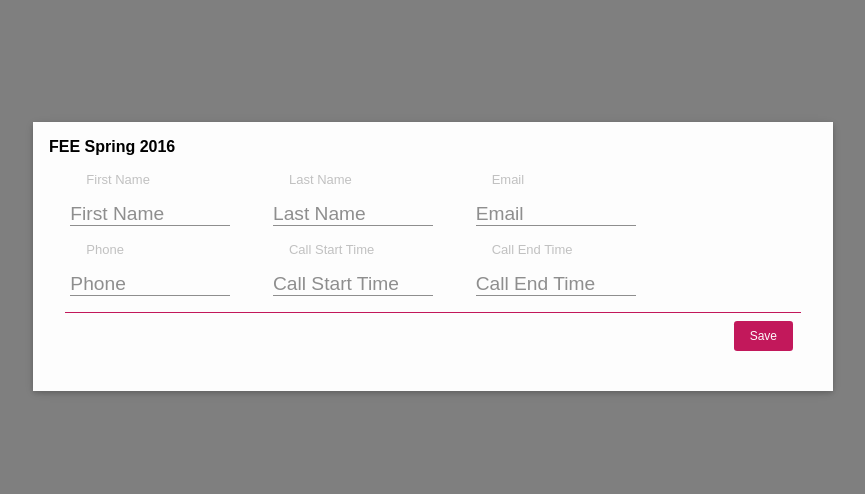
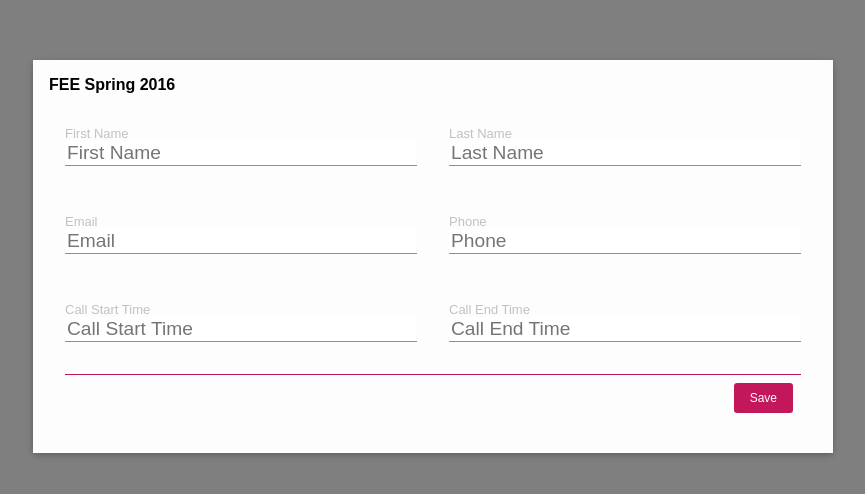
Before and after one commit to steftheo/05-form-modal, a website: page public/index.html in a window 1280 px wide. Shown: the part 144-638 px from the top of the page, without its empty margins (207-1072 px from the left). Drawn offline with nearby package versions, Linux system fonts and the light colour scheme; files that its build step writes are made by us from their sources.

Commit message:
finished

```diff
--- a/public/index.html
+++ b/public/index.html
@@ -12,27 +12,27 @@
       <div class="card-fields">
             <div class="item">
               <div class="field-label">First Name</div>
-                <div class="field-input">First Name</div>
+                <input class="field-input" placeholder="First Name">
             </div>
             <div class="item">
               <div class="field-label">Last Name</div>
-                <div class="field-input">Last Name</div>
+                <input class="field-input" placeholder="Last Name">
             </div>
             <div class="item">
               <div class="field-label">Email</div>
-              <div class="field-input">Email</div>
+              <input class="field-input" placeholder="Email">
             </div>
             <div class="item">
               <div class="field-label">Phone</div>
-              <div class="field-input">Phone</div>
+              <input class="field-input" placeholder="Phone">
             </div>
             <div class="item">
               <div class="field-label">Call Start Time</div>
-              <div class="field-input">Call Start Time</div>
+              <input class="field-input" placeholder="Call Start Time">
             </div>
             <div class="item">
               <div class="field-label">Call End Time</div>
-              <div class="field-input">Call End Time</div>
+              <input class="field-input" placeholder="Call End Time">
             </div>
       </div>
       <div class="card-actions">
--- a/styles/app.scss
+++ b/styles/app.scss
@@ -31,19 +31,22 @@
 }
 
 .item {
-  margin: auto;
+  flex-grow: 1;
+  margin: $gutter;
+  display: flex;
+  flex-direction: column;;
 }
 
 .card-fields {
   display: flex;
   flex-wrap: wrap;
-  margin-right: 10rem;
 }
 
 .field-input {
   display: flex;
+  flex-grow: 1;
   min-width: $input-min-width;
-  margin: auto;
+  border: 0;
   border-bottom: $brand-border;
   color: $card-text-color;
   font-size: 1.2rem;
@@ -51,8 +54,7 @@
 
 
 .field-label {
-  margin: auto;
-  padding: 1rem;
+  padding-top: 1rem;
   color: $brand-light-grey;
   font-size: 13px;
 }
```
